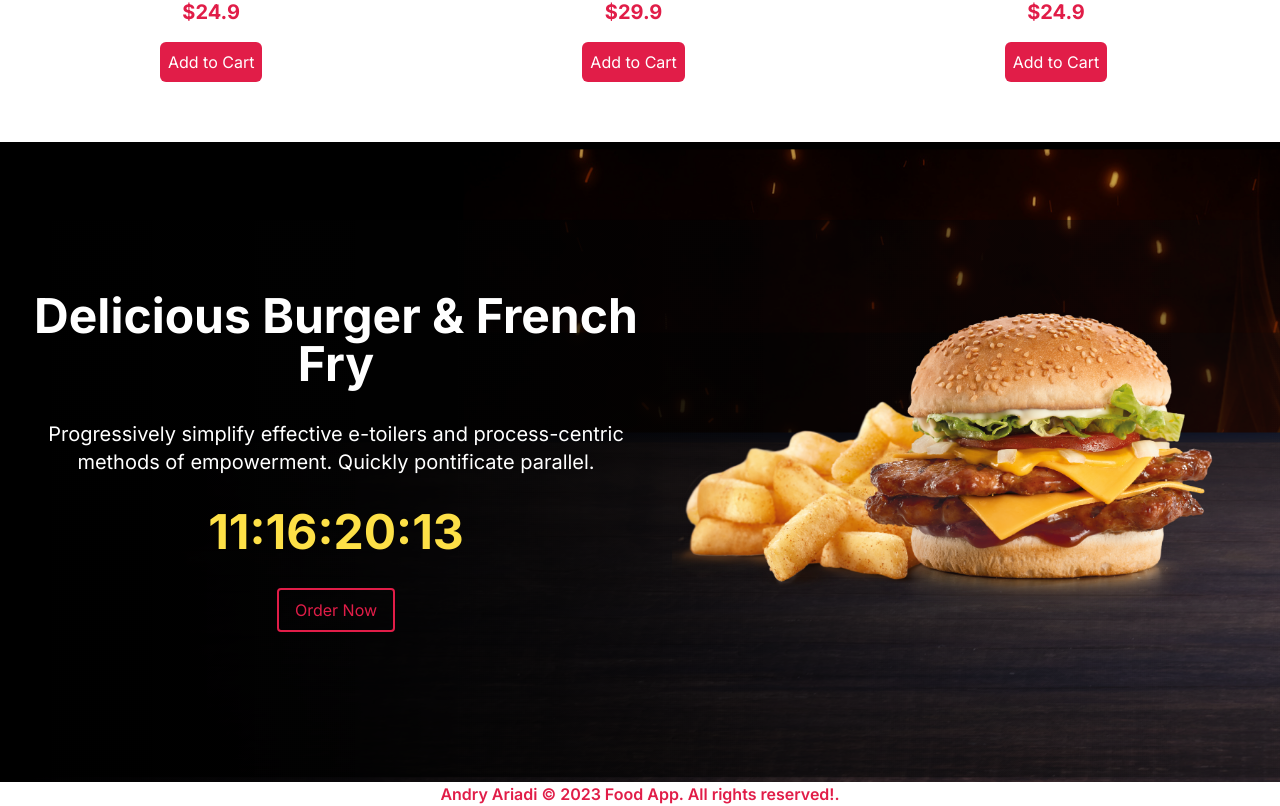
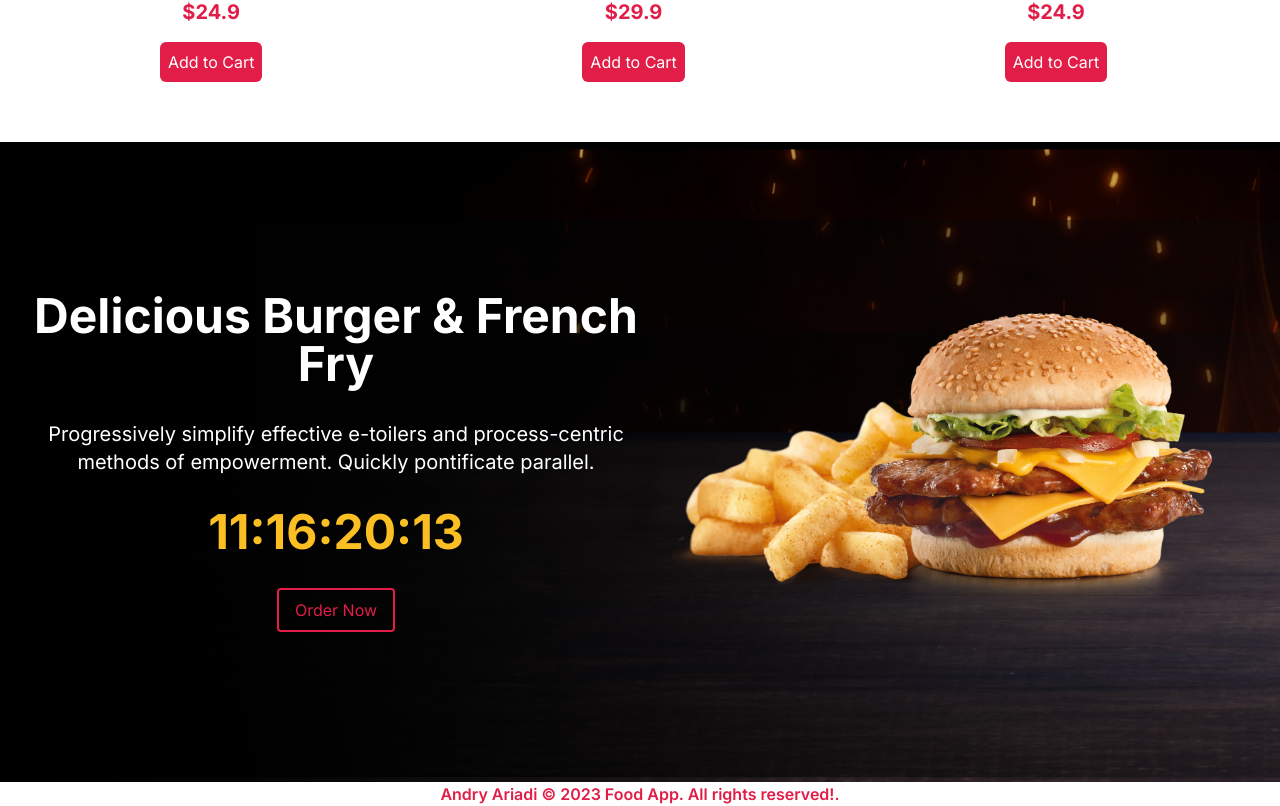
Before and after one commit to andryariadi/client-foodordering-app, a Next.js app: page / in a window 1280 px wide. Shown: the part 1362-2168 px from the top of the page. Built offline with nearby package versions, Linux system fonts and the light colour scheme.

Commit message:
styling countdown comp

```diff
--- a/src/app/not-found.tsx
+++ b/src/app/not-found.tsx
@@ -4,7 +4,7 @@ export default function NotFound() {
   return (
     <>
       <div className="flex justify-center h-screen">
-        <Image src="/error.svg" alt="404" width={500} height={500} className="mb-[90px]" />
+        <Image src="/error.svg" alt="404" width={500} height={500} />
       </div>
     </>
   );
--- a/src/components/CountDown.tsx
+++ b/src/components/CountDown.tsx
@@ -40,7 +40,7 @@ const CountDown = () => {
     };
   });
   return (
-    <span className="font-bold text-5xl text-yellow-300">
+    <span className="font-bold text-5xl text-amber-400">
       {d}:{h}:{m}:{s}
     </span>
   );
```
